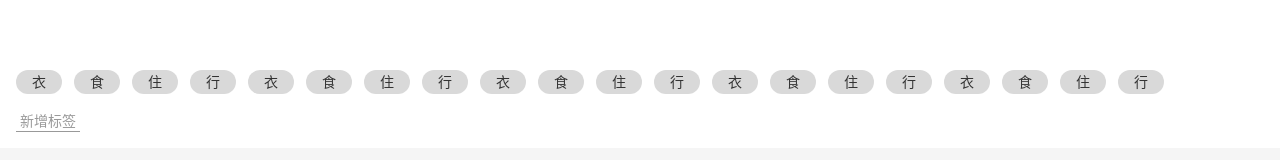
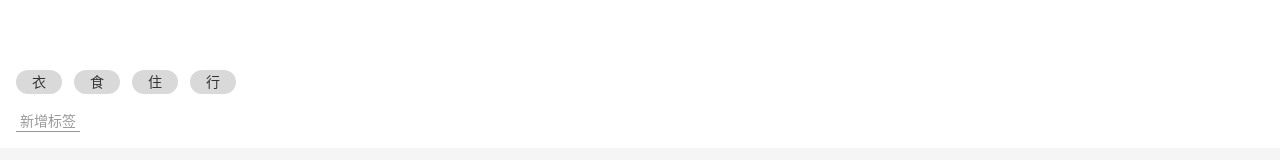
Before and after one commit to Chypre261/pepe-account, a Vue app: page /#/money in a window 1280 px wide. Shown: the part 500-660 px from the top of the page. Built offline with nearby package versions, Linux system fonts and the light colour scheme.

Commit message:
Tags component in TypeScript with vue-property-decorator

```diff
--- a/src/components/Money/Tags.vue
+++ b/src/components/Money/Tags.vue
@@ -1,37 +1,45 @@
 <template>
   <div class="tags">
     <div class="new">
-      <button>新增标签</button>
+      <button @click="create">新增标签</button>
     </div>
     <ul class="current">
-      <li>衣</li>
-      <li>食</li>
-      <li>住</li>
-      <li>行</li>
-      <li>衣</li>
-      <li>食</li>
-      <li>住</li>
-      <li>行</li>
-      <li>衣</li>
-      <li>食</li>
-      <li>住</li>
-      <li>行</li>
-      <li>衣</li>
-      <li>食</li>
-      <li>住</li>
-      <li>行</li>
-      <li>衣</li>
-      <li>食</li>
-      <li>住</li>
-      <li>行</li>
+      <li v-for="tag in dataSource" :key="tag"
+          :class="{selected: selectedTags.indexOf(tag)>=0}"
+          @click="toggle(tag)">{{ tag }}
+      </li>
     </ul>
   </div>
 
 </template>
 
 <script lang="ts">
-  export default {
-    name: 'Tags'
+import Vue from 'vue';
+import {Component, Prop} from 'vue-property-decorator';
+
+@Component
+export default class Tags extends Vue {
+  @Prop() readonly dataSource: string[] | undefined;
+  selectedTags: string[] = [];
+
+  toggle(tag: string) {
+    const index = this.selectedTags.indexOf(tag);
+    if (index >= 0) {
+      this.selectedTags.splice(index, 1);
+    } else {
+      this.selectedTags.push(tag);
+    }
+  }
+
+  create() {
+    const name = window.prompt('请输入标签');
+    if (name === '') {
+      window.alert('不能为空');
+    } else if (this.dataSource) {
+      this.$emit('update:dataSource',
+          [...this.dataSource, name]);
+    }
+  }
 };
 </script>
 
@@ -42,22 +50,31 @@
   flex-grow: 1;
   display: flex;
   flex-direction: column-reverse;
+
   > .current {
     display: flex;
     flex-wrap: wrap;
+
     > li {
       background: #d9d9d9;
       $h: 24px;
       height: $h;
       line-height: $h;
-        border-radius: $h/2;
+      border-radius: calc($h / 2);
       padding: 0 16px;
       margin-right: 12px;
       margin-top: 4px;
+
+      &.selected {
+        background: green;
+        color: #fff;
       }
     }
+  }
+
   > .new {
     padding-top: 16px;
+
     button {
       background: transparent;
       border: none;
--- a/src/views/Money.vue
+++ b/src/views/Money.vue
@@ -3,11 +3,11 @@
     <NumberPad/>
     <Types xxx="hello" />
     <Notes/>
-    <Tags/>
+    <Tags :data-source.sync="tags"/>
   </Layout>
 </template>
 
-<script lang="ts">
+<script lang="js">
   import NumberPad from '@/components/Money/NumberPad.vue';
   import Types from '@/components/Money/Types.vue';
   import Notes from '@/components/Money/Notes.vue';
@@ -15,6 +15,11 @@
   export default {
     name: 'Money',
     components: {Tags, Notes, Types, NumberPad},
+    data() {
+      return {
+        tags: ['衣','食','住','行']
+      }
+    }
   };
 </script>
 
```
Lines whose indentation alone changed are shown as unchanged.
